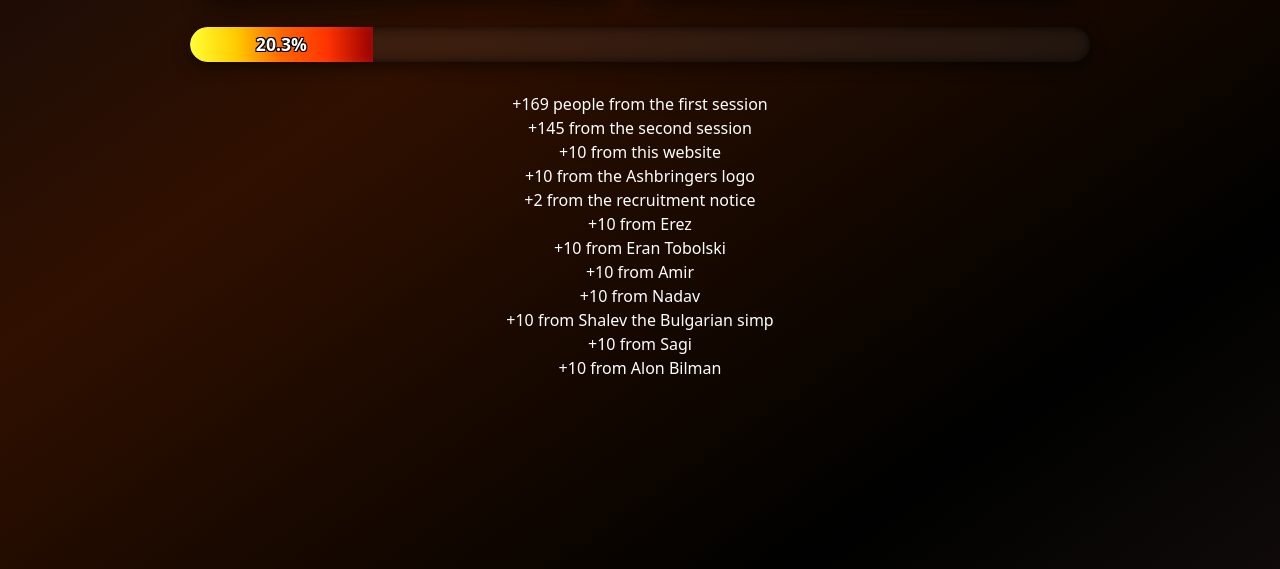
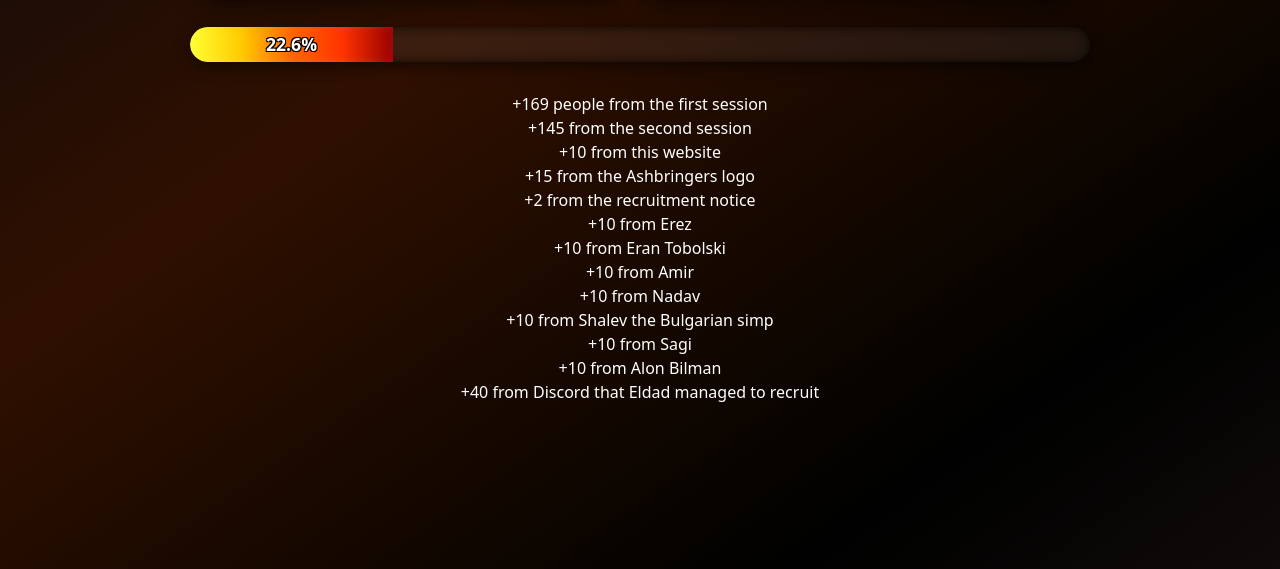
Before and after one commit to TheAshbringers/Army-Recruitment-logger, a plain HTML site: page index.html in a window 1280 px wide. Shown: the part 251-820 px from the top of the page. Drawn offline with nearby package versions, Linux system fonts and the light colour scheme.

Commit message:
more recruits

```diff
--- a/index.html
+++ b/index.html
@@ -59,7 +59,7 @@
                     +10 from this website
                 </li>
                 <li>
-                    +10 from the Ashbringers logo
+                    +15 from the Ashbringers logo
                 </li>
                 <li>
                     +2 from the recruitment notice
@@ -85,6 +85,9 @@
                 <li>
                     +10 from Alon Bilman
                 </li>
+                <li>
+                    +40 from Discord that Eldad managed to recruit
+                </li>
             </ul>
         </div>
     </body>
```
